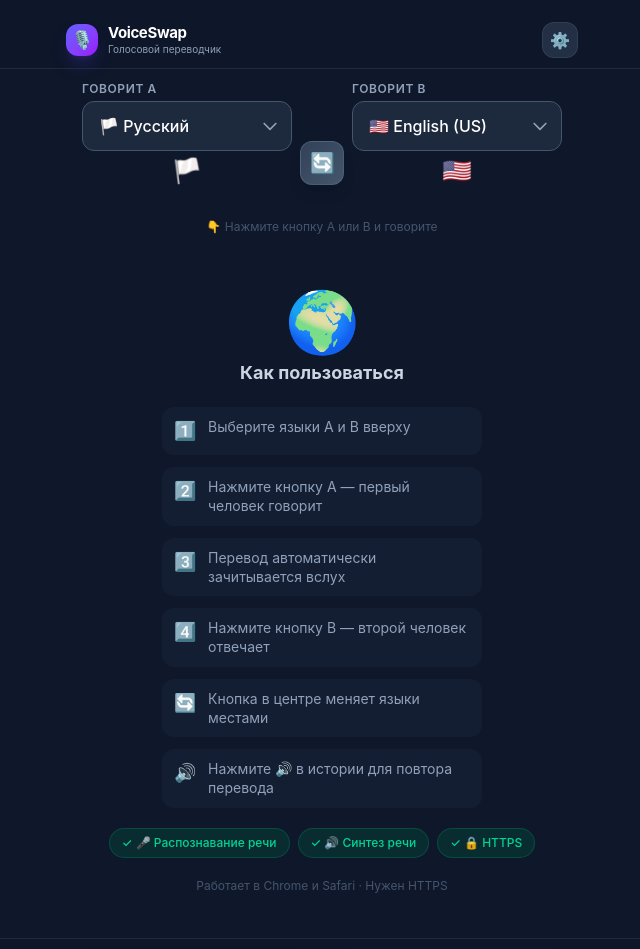
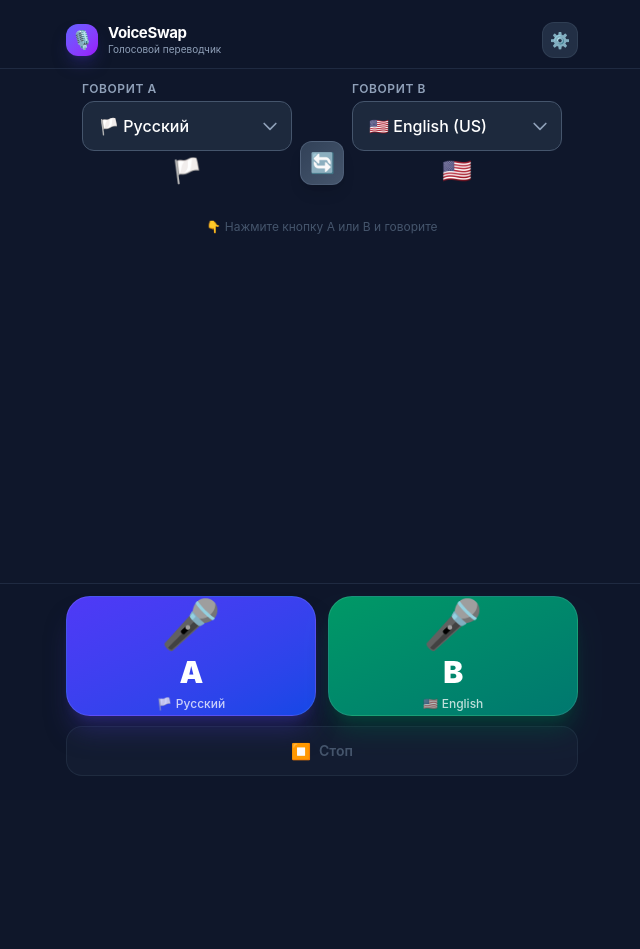
Before and after one commit to 1610vs/mobile-alternating-voice-translator, a React (Vite) app: page / in a window 1280 px wide. Shown: the top 949 px of the page, without its empty margins (318-958 px from the left). After the commit the page ends 800 px from the top, so only its background shows below. Built offline with nearby package versions, Linux system fonts and the light colour scheme.

Commit message:
Remove welcome screen block

```diff
--- a/src/App.tsx
+++ b/src/App.tsx
@@ -365,9 +365,6 @@ export default function App() {
 
       {/* Dialog history */}
       <div className="flex-1 overflow-y-auto px-4 pb-2 max-w-lg mx-auto w-full" style={{ overscrollBehavior: 'contain' }}>
-        {dialog.length === 0 && !isBusy && (
-          <WelcomeScreen asrSupported={asrSupported} ttsSupported={ttsSupported} />
-        )}
         {dialog.map(entry => (
           <DialogBubble
             key={entry.id}
@@ -545,49 +542,3 @@ function SoundWave() {
     </div>
   );
 }
-
-function WelcomeScreen({ asrSupported, ttsSupported }: { asrSupported: boolean; ttsSupported: boolean }) {
-  return (
-    <div className="py-8 px-4 text-center space-y-5">
-      <div className="text-6xl mb-2">🌍</div>
-      <h2 className="text-lg font-bold text-slate-300">Как пользоваться</h2>
-      <div className="grid grid-cols-1 gap-3 text-left max-w-xs mx-auto">
-        {[
-          { icon: '1️⃣', text: 'Выберите языки A и B вверху' },
-          { icon: '2️⃣', text: 'Нажмите кнопку A — первый человек говорит' },
-          { icon: '3️⃣', text: 'Перевод автоматически зачитывается вслух' },
-          { icon: '4️⃣', text: 'Нажмите кнопку B — второй человек отвечает' },
-          { icon: '🔄', text: 'Кнопка в центре меняет языки местами' },
-          { icon: '🔊', text: 'Нажмите 🔊 в истории для повтора перевода' },
-        ].map((step, i) => (
-          <div key={i} className="flex items-start gap-3 bg-slate-800/40 rounded-xl px-3 py-2.5">
-            <span className="text-lg flex-shrink-0">{step.icon}</span>
-            <span className="text-sm text-slate-400 leading-snug">{step.text}</span>
-          </div>
-        ))}
-      </div>
-
-      <div className="flex gap-2 justify-center flex-wrap mt-4">
-        <StatusBadge ok={asrSupported} label="🎤 Распознавание речи" />
-        <StatusBadge ok={ttsSupported} label="🔊 Синтез речи" />
-        <StatusBadge ok={location.protocol === 'https:' || location.hostname === 'localhost'} label="🔒 HTTPS" />
-      </div>
-
-      <p className="text-xs text-slate-600 mt-2">
-        Работает в Chrome и Safari · Нужен HTTPS
-      </p>
-    </div>
-  );
-}
-
-function StatusBadge({ ok, label }: { ok: boolean; label: string }) {
-  return (
-    <span className={`text-xs px-3 py-1.5 rounded-full font-medium flex items-center gap-1.5 ${
-      ok
-        ? 'bg-emerald-900/40 text-emerald-400 border border-emerald-700/40'
-        : 'bg-red-900/40 text-red-400 border border-red-700/40'
-    }`}>
-      {ok ? '✓' : '✗'} {label}
-    </span>
-  );
-}
```
